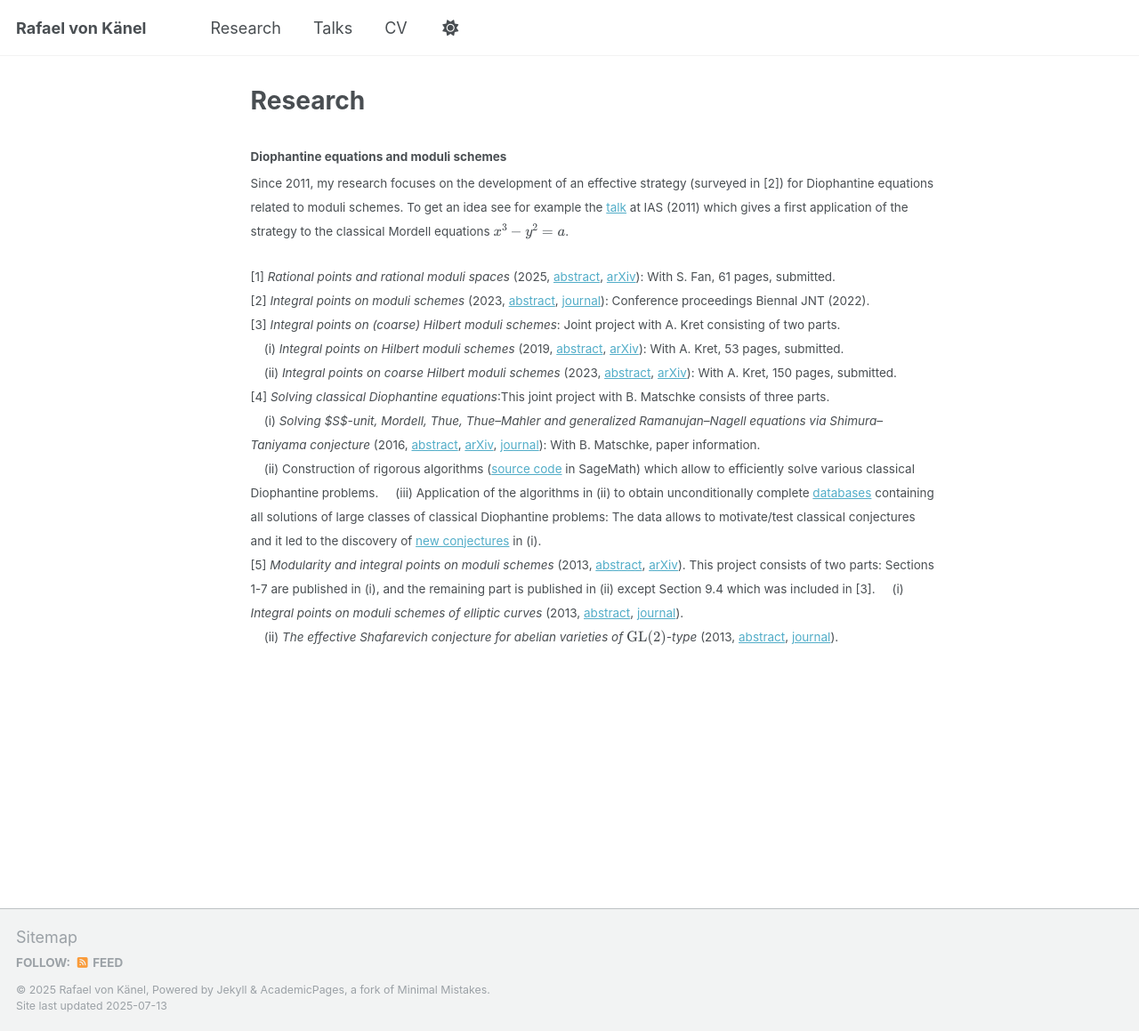
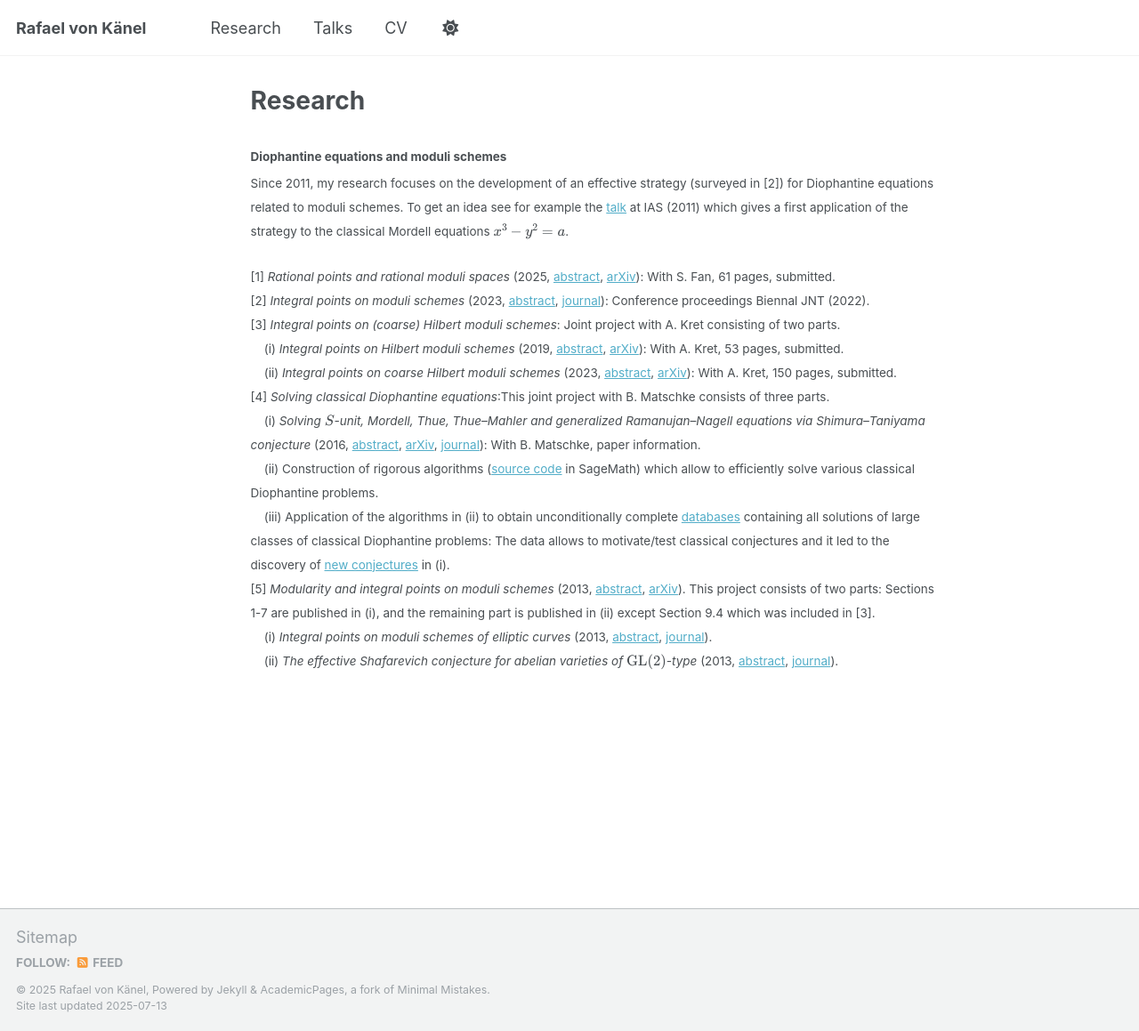
Before and after one commit to rafaelvonkanel/rafaelvonkanel.github.io, a Jekyll site: the page built from _pages/research.md, in a window 1280 px wide and 1159 px high. Shown: the whole window at 89% size. Built offline with Jekyll 4.4.1, drawn with Linux system fonts in a browser that asks for light colours; a script that is not in the unit is left out.

```diff
--- a/_pages/research.md
+++ b/_pages/research.md
@@ -16,7 +16,7 @@ author_profile: false
 &nbsp;&nbsp;&nbsp; (i) *Integral points on Hilbert moduli schemes* (2019, [abstract](../_research/proj2.md), [arXiv](https://arxiv.org/abs/1904.03503)): With A. Kret, 53 pages, submitted.
 &nbsp;&nbsp;&nbsp; (ii) *Integral points on coarse Hilbert moduli schemes*  (2023, [abstract](../_research/proj2.md), [arXiv](https://arxiv.org/abs/2307.06944)): With A. Kret, 150 pages, submitted.
 [4] *Solving classical Diophantine equations*:This joint project with B. Matschke consists of three parts.
-&nbsp;&nbsp;&nbsp; (i) *Solving $S$-unit, Mordell, Thue, Thue–Mahler and generalized Ramanujan–Nagell equations via Shimura–Taniyama conjecture* (2016, [abstract](../_research/proj2.md), [arXiv](https://arxiv.org/abs/1605.06079), [journal](https://bookstore.ams.org/view?ProductCode=MEMO/286/1419)): With B. Matschke, paper information.
+&nbsp;&nbsp;&nbsp; (i) *Solving \\(S\\)-unit, Mordell, Thue, Thue–Mahler and generalized Ramanujan–Nagell equations via Shimura–Taniyama conjecture* (2016, [abstract](../_research/proj2.md), [arXiv](https://arxiv.org/abs/1605.06079), [journal](https://bookstore.ams.org/view?ProductCode=MEMO/286/1419)): With B. Matschke, paper information.
 &nbsp;&nbsp;&nbsp; (ii) Construction of rigorous algorithms ([source code](https://github.com/bmatschke/solving-classical-diophantine-equations) in SageMath) which allow to efficiently solve various classical Diophantine problems.
 &nbsp;&nbsp;&nbsp; (iii) Application of the algorithms in (ii) to obtain unconditionally complete [databases](https://bmatschke.github.io/solving-classical-diophantine-equations/) containing all solutions of large classes of classical Diophantine problems: The data allows to motivate/test classical conjectures and it led to the discovery of [new conjectures](https://bmatschke.github.io/solving-classical-diophantine-equations/) in (i).
 [5] *Modularity and integral points on moduli schemes* (2013, [abstract](../_research/proj2.md), [arXiv](https://arxiv.org/abs/1310.7263)). This project consists of two parts: Sections 1-7 are published in (i), and the remaining part is published in (ii) except Section 9.4 which was included in [3].
```
